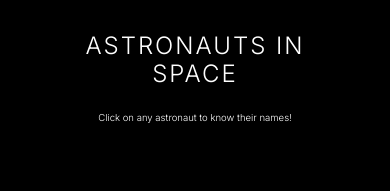
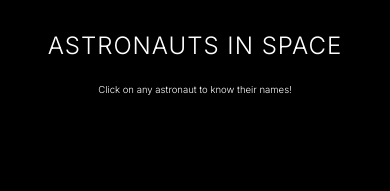
Before and after one commit to javierslabs/astronauts-in-space, a plain HTML site: page index.html in a window 390 px wide. Shown: the top 191 px of the page. Drawn offline with Linux system fonts and the light colour scheme; no server answers.

Commit message:
more improvements on mobile

```diff
--- a/style.css
+++ b/style.css
@@ -138,16 +138,16 @@ h2 {
         min-width: min(80vw, 350px);
         max-width: 95%;
         border-radius: 4px;
+        padding: 0 8px;
     }
 
     h1 {
-        font-size: min(calc(var(--base-size) * 0.22), 24px); /* Added min to cap size */
-        padding: 12px;
+        font-size: clamp(8px, calc(var(--base-size) * 0.22), 24px);
+        padding: 12px 8px;
         height: 52px;
         line-height: 28px;
-        white-space: normal; /* Allow text to wrap if needed */
-        height: auto; /* Allow height to adjust to content */
-        min-height: 52px; /* Maintain minimum height */
+        white-space: nowrap;
+        letter-spacing: 1px;
     }
 
     .astronaut-container {
@@ -162,8 +162,8 @@ h2 {
 
     .subtitle {
         font-size: calc(var(--base-size) * 0.08);
-        padding: 6px;
-        margin-top: 4px;
+        padding: 4px;
+        margin-top: 2px;
     }
 }
 
```
